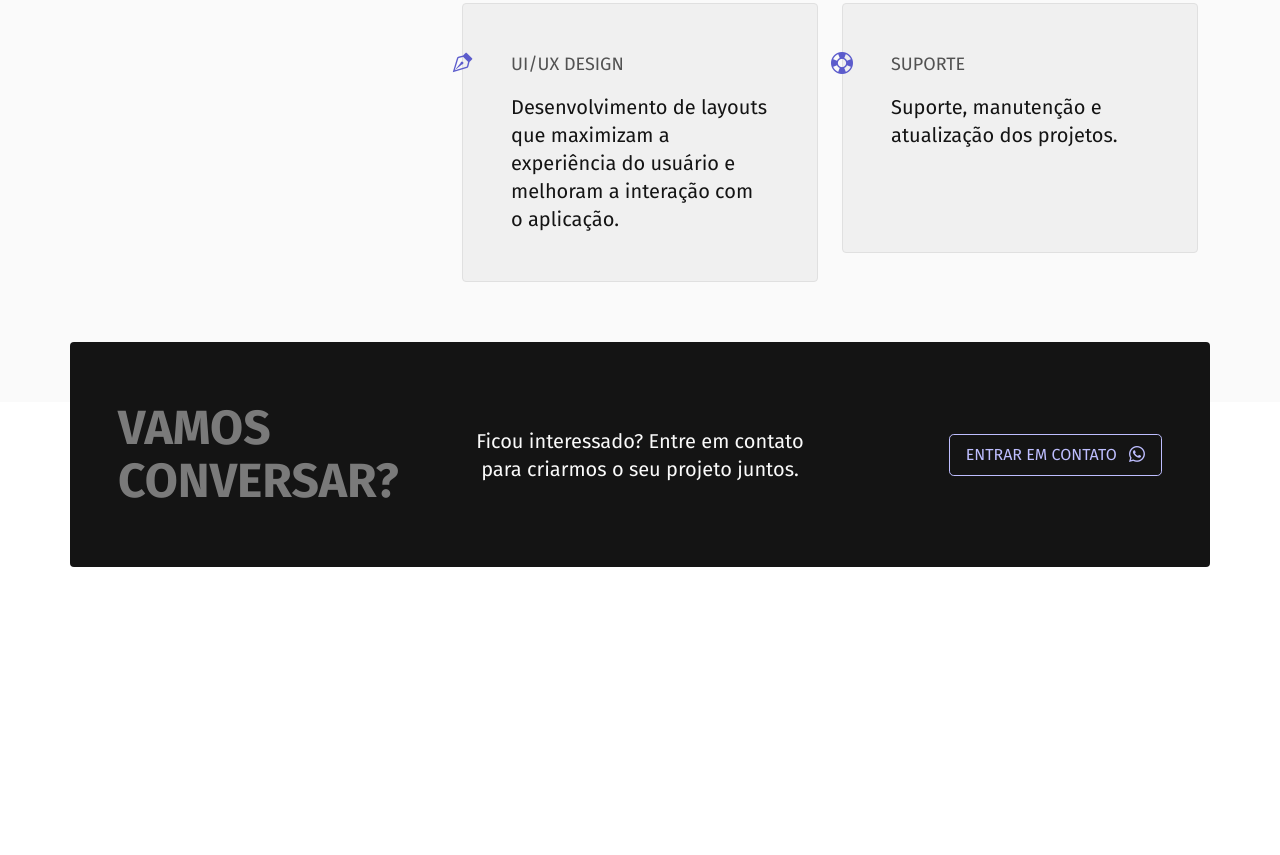
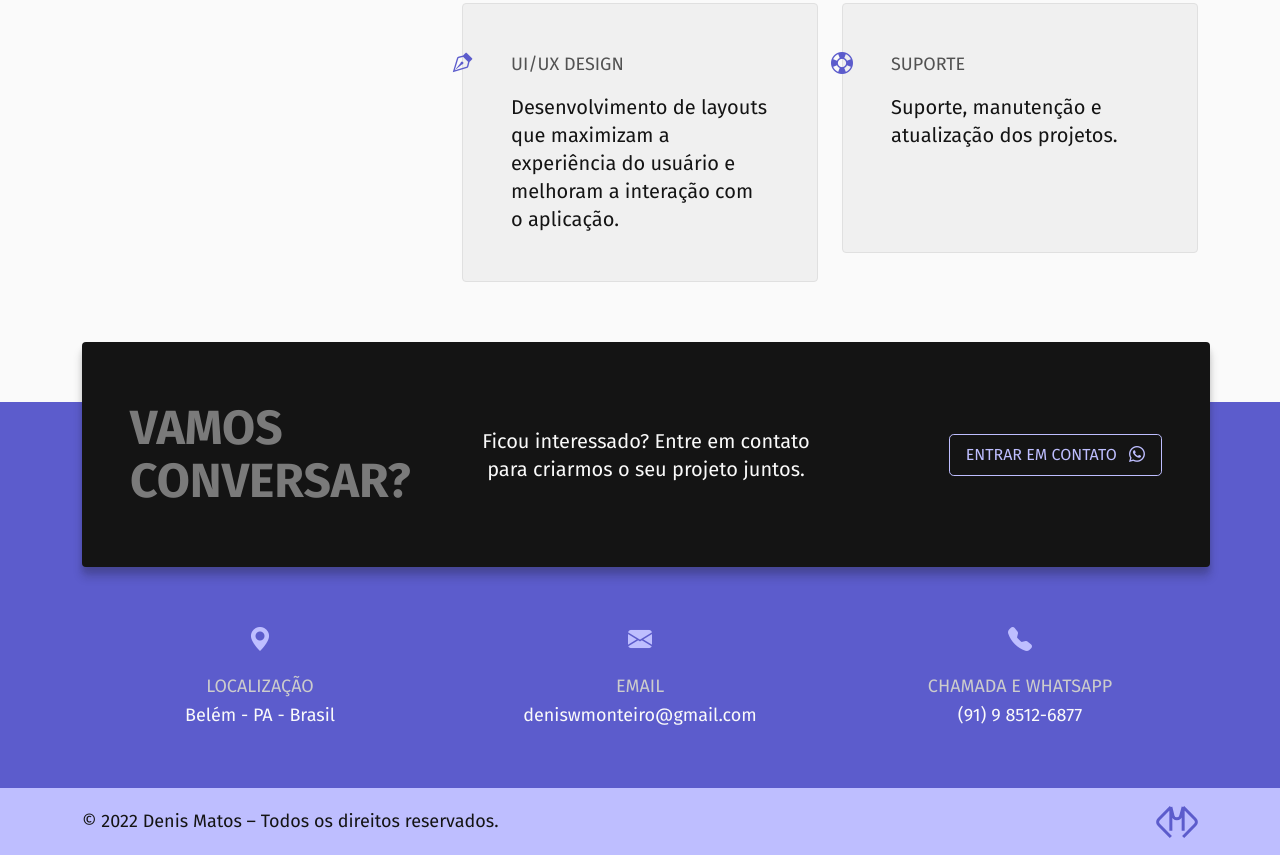
Before and after one commit to deniswmonteiro/portfolio, a website with bundled scripts: page index.html in a window 1280 px wide. Shown: the part 3611-4466 px from the top of the page. Before the commit the page ends 4238 px from the top, so only its background shows below. Built offline with nearby package versions, Linux system fonts and the light colour scheme.

Commit message:
Criação do rodapé

```diff
--- a/css/contact.css
+++ /dev/null
@@ -1,12 +0,0 @@
-#dm-contact {
-    padding-top: 60px;
-    padding-bottom: 44px;
-    background: var(--gray-13);
-    top: -60px;
-}
-
-#dm-contact p {
-    font-size: 20px;
-    line-height: 1.4;
-    color: var(--gray-1);
-}
--- /dev/null
+++ b/css/footer.css
@@ -0,0 +1,50 @@
+#dm-footer {
+    padding-top: 60px;
+    background: var(--blue-6);
+}
+
+#dm-contact {
+    padding-top: 60px;
+    padding-bottom: 44px;
+    background: var(--gray-13);
+    top: -120px;
+    box-shadow: 0 5px 5px rgba(20, 20, 20, .1), 0 10px 10px rgba(20, 20, 20, .2);
+}
+
+#dm-contact p {
+    font-size: 20px;
+    line-height: 1.4;
+    color: var(--gray-1);
+}
+
+#dm-communication {
+    padding-top: 160px;
+}
+
+#dm-communication i {
+    font-size: 24px;
+    color: var(--blue-1);
+}
+
+#dm-communication p {
+    font-size: 18px;
+    line-height: 1.4;
+    color: var(--gray-4);
+}
+
+#dm-communication span {
+    font-size: 18px;
+    line-height: 1.4;
+    color: var(--gray-1);
+}
+
+#dm-copyright {
+    margin-top: 44px;
+    background: var(--blue-1);
+}
+
+#dm-copyright p {
+    font-size: 18px;
+    line-height: 1.4;
+    color: var(--gray-13);
+}
--- a/css/style.css
+++ b/css/style.css
@@ -10,4 +10,4 @@
 @import url("education.css");
 @import url("portfolio.css");
 @import url("services.css");
-@import url("contact.css");
+@import url("footer.css");
--- a/index.html
+++ b/index.html
@@ -598,8 +598,10 @@
         </div>
     </section>
 
+    <footer id="dm-footer">
+        <div class="container position-relative">
             <!-- Contact -->
-    <section class="container rounded position-relative ps-5 pe-5" id="dm-contact">
+            <div class="rounded position-absolute ps-5 pe-5" id="dm-contact">
                 <div class="row align-items-center">
                     <div class="col-12 col-md-3 mb-3 text-center">
                         <h2 class="text-uppercase fw-bold dm-title-3 text-start">Vamos Conversar?</h2>
@@ -616,7 +618,51 @@
                         </a>
                     </div>
                 </div>
-    </section>
+            </div>
+
+            <!-- Communication -->
+            <div id="dm-communication">
+                <div class="row text-center">
+                    <div class="col-12 col-md-4 mb-3">
+                        <!-- Place -->
+                        <i class="bi bi-geo-alt-fill"></i>
+                        <p class="text-uppercase mt-3 mb-1">Localização</p>
+                        <span>Belém - PA - Brasil</span>
+                    </div>
+
+                    <!-- Email -->
+                    <div class="col-12 col-md-4 mb-3">
+                        <i class="bi bi-envelope-fill"></i>
+                        <p class="text-uppercase mt-3 mb-1">Email</p>
+                        <span>deniswmonteiro@gmail.com</span>
+                    </div>
+
+                    <!-- Phone -->
+                    <div class="col-12 col-md-4 mb-3">
+                        <i class="bi bi-telephone-fill"></i>
+                        <p class="text-uppercase mt-3 mb-1">Chamada e Whatsapp</p>
+                        <span>(91) 9 8512-6877</span>
+                    </div>
+                </div>
+            </div>
+        </div>
+
+        <!-- Copyright -->
+        <div class="pt-3 pb-3" id="dm-copyright">
+            <div class="container">
+                <div class="row align-items-center">
+                    <div class="col-12 col-md-10">
+                        <p>
+                            &copy; 2022 Denis Matos &ndash; Todos os direitos reservados.
+                        </p>
+                    </div>
+                    <div class="col-12 col-md-2 d-flex justify-content-end">
+                        <img src="./img/logo-footer.svg" alt="Logo do rodapé">
+                    </div>
+                </div>
+            </div>
+        </div>
+    </footer>
 
     <script src="js/script.js" type="module"></script>
 </body>
```
Lines whose indentation alone changed are shown as unchanged.
